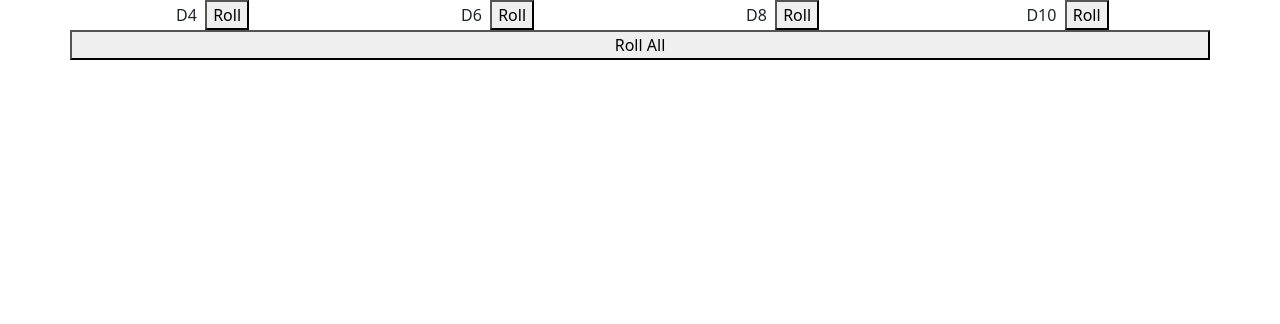
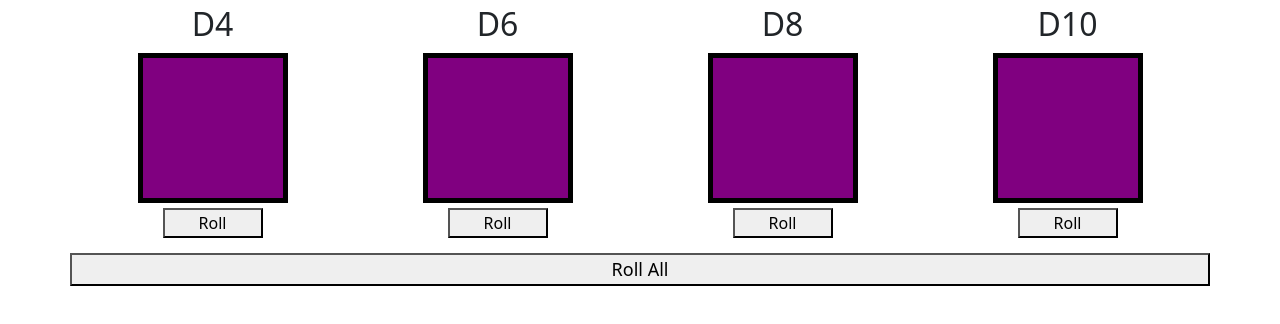
Before and after one commit to AdrenaRose/DigiDice, a plain HTML site: page index.html in a window 1280 px wide. Drawn offline with nearby package versions, Linux system fonts and the light colour scheme.

Commit message:
linked asset files, updated naming conventions

```diff
--- a/Assets/digiDice.css
+++ b/Assets/digiDice.css
@@ -1,3 +1,4 @@
+#aLabel,
 #xLabel,
 #yLabel,
 #zLabel {
--- a/Assets/digiDice.js
+++ b/Assets/digiDice.js
@@ -12,7 +12,7 @@
 // console.log(y);
 // console.log(z);
 
-document.getElementById("rollX").onclick = function () {
+document.getElementById("rollA").onclick = function () {
   let a = Math.floor(Math.random() * 4) + 1;
   document.getElementById("aLabel").innerHTML = x;
 };
--- a/index.html
+++ b/index.html
@@ -4,7 +4,7 @@
     <meta charset="UTF-8" />
     <meta http-equiv="X-UA-Compatible" content="IE=edge" />
     <meta name="viewport" content="width=device-width, initial-scale=1.0" />
-    <link rel="stylesheet" href="randomNum.css" />
+    <link rel="stylesheet" href="Assets/digiDice.css" />
     <link
       href="https://cdn.jsdelivr.net/npm/bootstrap@5.3.0-alpha1/dist/css/bootstrap.min.css"
       rel="stylesheet"
@@ -18,8 +18,8 @@
       <div class="row align-items-center">
         <div class="col four">
           <label class="denomination">D4</label>
-          <label id="xLabel"></label>
-          <button id="rollX">Roll</button>
+          <label id="aLabel"></label>
+          <button id="rollA">Roll</button>
         </div>
         <div class="col six">
           <label class="denomination">D6</label>
@@ -41,6 +41,6 @@
       </div>
     </div>
 
-    <script src="randomNum.js"></script>
+    <script src="Assets/digiDice.js"></script>
   </body>
 </html>
```
